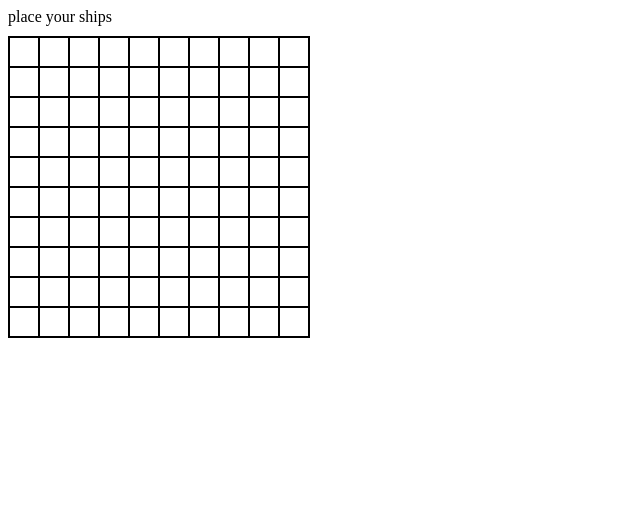
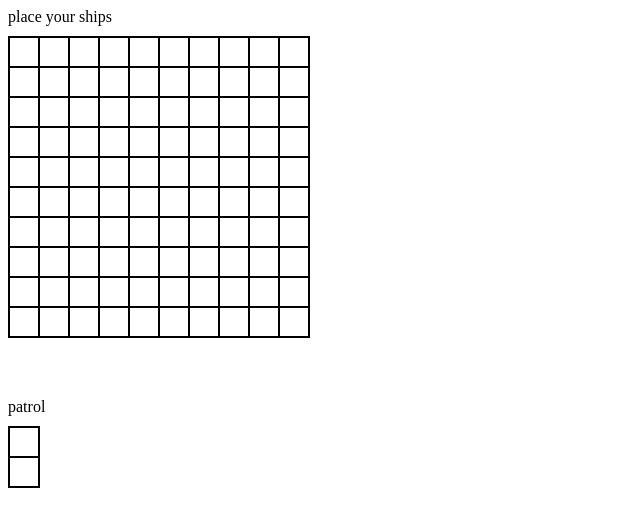
Before and after one commit to zawho/battleship, a website built with webpack: page dist/index.html in a window 1280 px wide. Shown: the whole page, without its empty margins (0-640 px from the left). Built offline with nearby package versions, Linux system fonts and the light colour scheme.

Commit message:
Create basic patrol ship placement UI

```diff
--- a/src/style.css
+++ b/src/style.css
@@ -1,7 +1,20 @@
 .setup-div,
-.board-div {
+.board-div,
+.patrol-div {
 	display: grid;
 	gap: 10px;
+}
+
+.ship-setup {
+	padding-top: 50px;
+}
+
+.patrol-ship {
+	display: grid;
+	grid-template-rows: repeat(2, 1fr);
+	height: 60px;
+	width: 30px;
+	border: 1px solid black;
 }
 
 .setup-board,
@@ -16,6 +29,7 @@
 }
 
 .setup-space,
-.board-space {
+.board-space,
+.ship-space {
 	border: 1px solid black;
 }
--- a/src/ui.js
+++ b/src/ui.js
@@ -341,15 +341,54 @@ function createBoardUI(
 	}
 }
 
+// patrol - 2
+// submarine - 3
+// destroyer - 3
+// battleship - 4
+// carrier - 5
+
+function createSetupShips(shipSetup) {
+	const patrolDiv = document.createElement('div');
+	patrolDiv.className = 'patrol-div';
+
+	const patrolLabel = document.createElement('div');
+	patrolLabel.className = 'patrol-label';
+	patrolLabel.innerText = 'patrol';
+
+	const patrolShip = document.createElement('div');
+	patrolShip.className = 'patrol-ship';
+	patrolShip.id = 'length-2';
+
+	for (let i = 0; i < 2; i++) {
+		const shipSpace = document.createElement('div');
+		shipSpace.className = 'ship-space';
+		shipSpace.id = i;
+		patrolShip.appendChild(shipSpace);
+	}
+
+	patrolDiv.appendChild(patrolLabel);
+	patrolDiv.appendChild(patrolShip);
+	shipSetup.appendChild(patrolDiv);
+}
+
 function createSetup() {
 	const setupDiv = document.querySelector('.setup-div');
 	const setupLabel = document.createElement('div');
+
 	setupLabel.className = 'setup-label';
 	setupLabel.innerText = 'place your ships';
+
 	const setupBoard = document.createElement('div');
 	setupBoard.className = 'setup-board';
+
+	const shipSetup = document.createElement('div');
+	shipSetup.className = 'ship-setup';
+
 	setupDiv.appendChild(setupLabel);
 	setupDiv.appendChild(setupBoard);
+	setupDiv.appendChild(shipSetup);
+
+	createSetupShips(shipSetup);
 
 	for (let i = 0; i < 100; i++) {
 		const setupSpace = document.createElement('div');
```
Also changed, not shown: dist/main.js.
